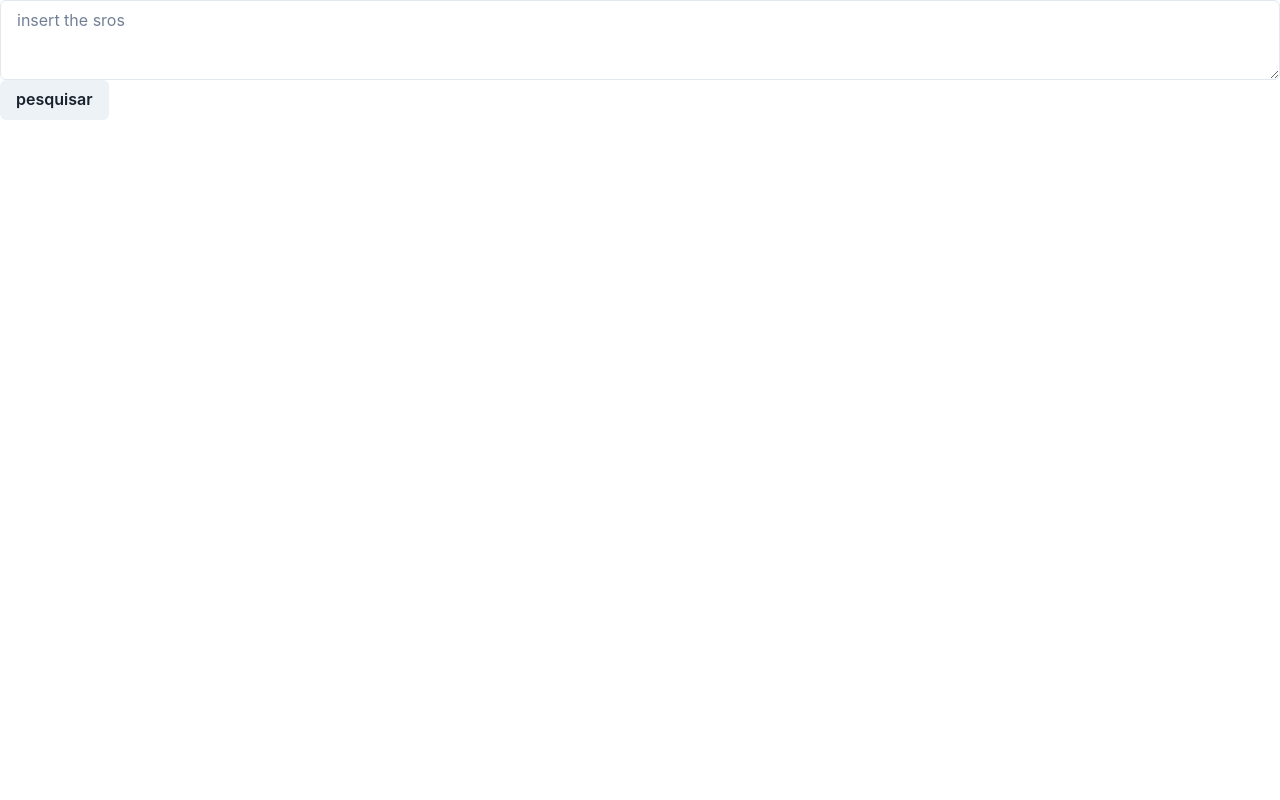
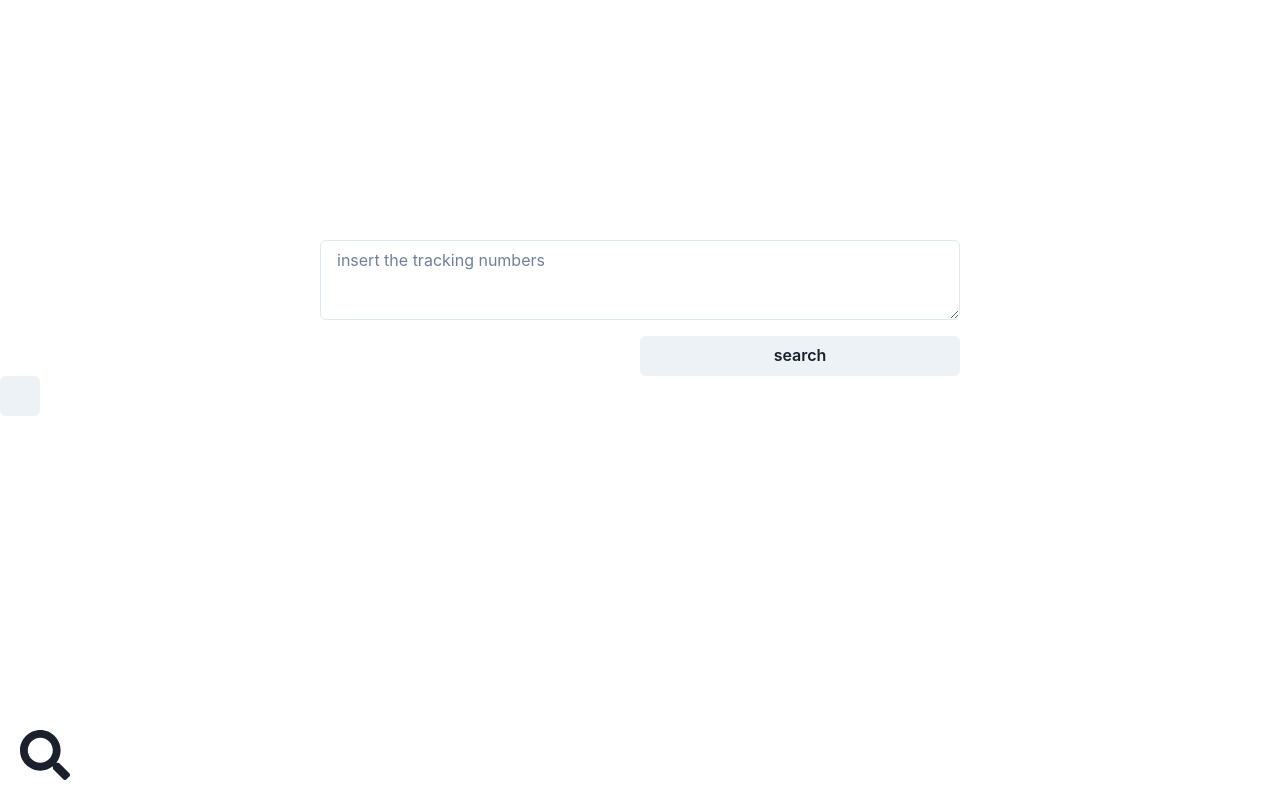
Before and after one commit to itujo/correios-tracking, a Next.js app: page / in a window 1280 px wide. Built offline with nearby package versions, Linux system fonts and the light colour scheme.

Commit message:
feat: search button

```diff
--- a/src/components/BackToTopButton/BackToTop.tsx
+++ b/src/components/BackToTopButton/BackToTop.tsx
@@ -1,5 +1,5 @@
 import { Box } from '@chakra-ui/react';
-import { useEffect, useState } from 'react';
+import { useState } from 'react';
 import { FaArrowCircleUp } from 'react-icons/fa';
 
 function BackToTop() {
@@ -12,10 +12,11 @@ function BackToTop() {
     }
   };
 
-  useEffect(() => {
+  // useEffect(() => {}, []);
+
+  if (typeof window !== 'undefined') {
     window.addEventListener('scroll', checkScrollTop, { passive: true });
-  }, []);
-
+  }
   return (
     <Box
       cursor='pointer'
--- /dev/null
+++ b/src/components/SearchButton/SearchButton.tsx
@@ -0,0 +1,12 @@
+import { Box } from '@chakra-ui/react';
+import { FaSearch } from 'react-icons/fa';
+
+function SearchButton() {
+  return (
+    <Box cursor='pointer' position='fixed' bottom='20px' left='20px' zIndex={1}>
+      <FaSearch size={50} />
+    </Box>
+  );
+}
+
+export { SearchButton };
--- a/src/pages/index.tsx
+++ b/src/pages/index.tsx
@@ -1,7 +1,8 @@
-import { Button, FormControl, Textarea } from '@chakra-ui/react';
-import { FormEvent, useState } from 'react';
+import { Box, Button, Flex, FormControl, Textarea } from '@chakra-ui/react';
+import { FormEvent, useEffect, useState } from 'react';
 import { ApiResponse, SroEvent } from '../@types';
 import { BackToTop } from '../components/BackToTopButton/BackToTop';
+import { SearchButton } from '../components/SearchButton/SearchButton';
 import { TrackAccordion } from '../components/TrackAccordion/TrackAccordion';
 
 export default function Index() {
@@ -14,6 +15,7 @@ export default function Index() {
   const [delivered, setDelivered] = useState<ApiResponse[]>([]);
   const [inTransit, setInTransit] = useState<ApiResponse[]>([]);
   const [noTracking, setNoTracking] = useState<ApiResponse[]>([]);
+  const [showForm, setShowForm] = useState(true);
 
   const submitForm = async (e: FormEvent) => {
     e.preventDefault();
@@ -54,17 +56,41 @@ export default function Index() {
     // setTracking(response);
   };
 
+  const clickSearchButton = () => {
+    setShowForm(true);
+  };
+
+  useEffect(() => {
+    if (delivered.length > 0 || inTransit.length > 0 || noTracking.length > 0) {
+      setShowForm(false);
+    } else {
+      setShowForm(true);
+    }
+  }, [delivered, inTransit, noTracking]);
+
   return (
     <>
+      <Box mt='30vh' w='50%' ml='25%' display={showForm ? 'box' : 'none'}>
         <form onSubmit={submitForm}>
           <FormControl>
-          <Textarea id='sro' placeholder='insert the sros' />
-          <Button type='submit' isLoading={loading}>
-            pesquisar
+            <Flex direction='column'>
+              <Textarea id='sro' placeholder='insert the tracking numbers' />
+              <Button
+                type='submit'
+                isLoading={loading}
+                p={4}
+                mt={4}
+                w='50%'
+                left='50%'
+              >
+                search
               </Button>
+            </Flex>
           </FormControl>
         </form>
+      </Box>
 
+      <Box>
         {delivered.length > 0 && (
           <TrackAccordion description='ENTREGUES' arr={delivered} />
         )}
@@ -76,7 +102,11 @@ export default function Index() {
         {noTracking.length > 0 && (
           <TrackAccordion description='SEM TRACKING' arr={noTracking} />
         )}
+      </Box>
 
+      <Button onClick={clickSearchButton}>
+        <SearchButton />
+      </Button>
       <BackToTop />
     </>
   );
```
Lines whose indentation alone changed are shown as unchanged.
